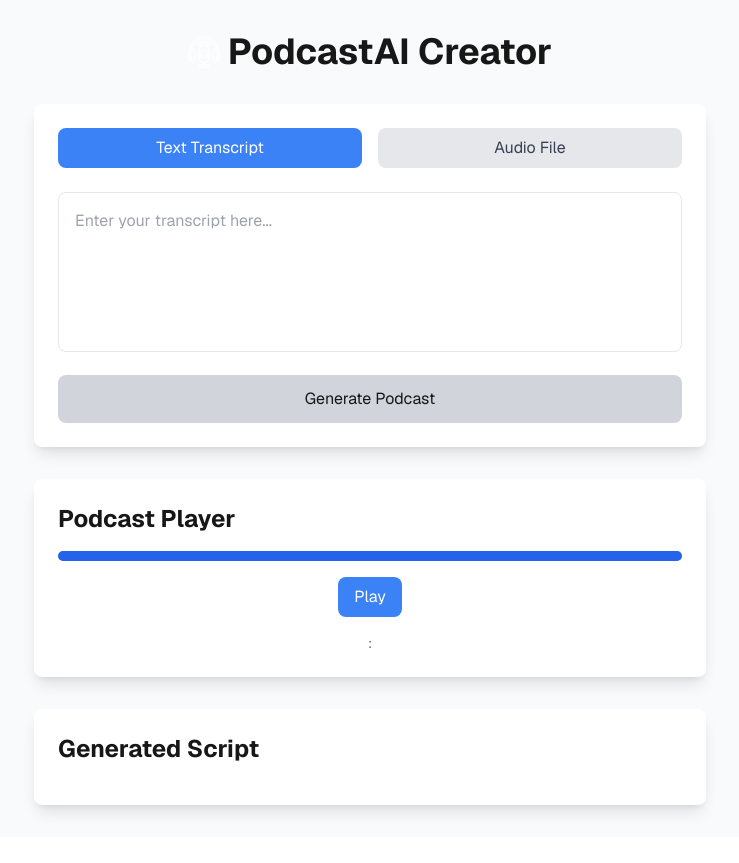
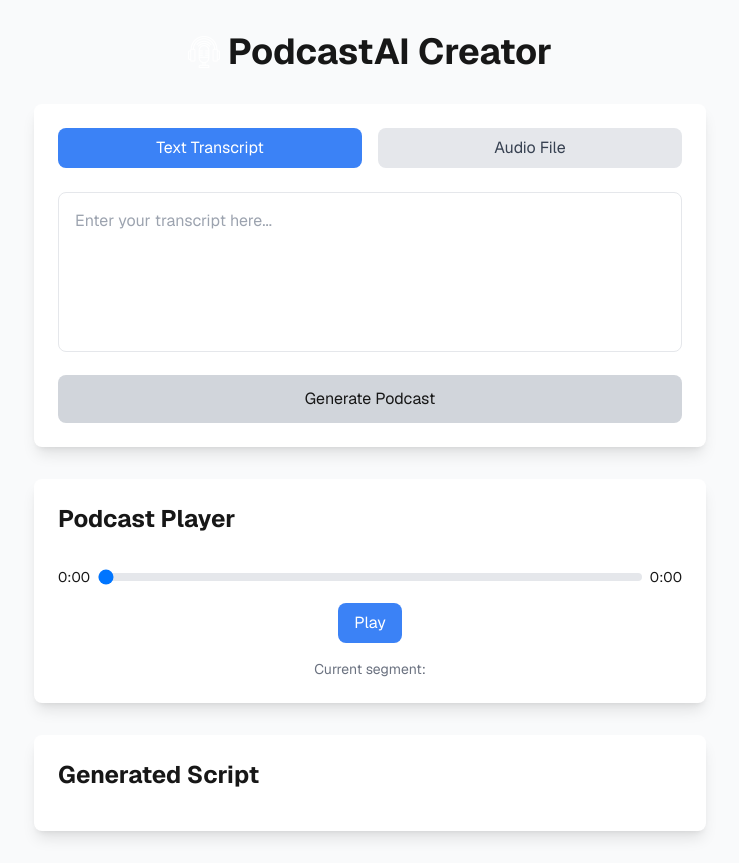
Before and after one commit to kwong0419/podcast-generator, a Next.js app in the folder frontend/: page / in a window 1280 px wide. Shown: the whole page, without its empty margins (270-1009 px from the left). Before the commit the page ends 837 px from the top, so only its background shows below. Built offline with nearby package versions, Linux system fonts and the light colour scheme.

Commit message:
change PodcastPlayer to use audio inputinstead of broken segments

```diff
--- a/frontend/app/components/PodcastPlayer.tsx
+++ b/frontend/app/components/PodcastPlayer.tsx
@@ -9,18 +9,22 @@ interface PodcastPlayerProps {
 
 export default function PodcastPlayer({segments}: PodcastPlayerProps) {
   const [isPlaying, setIsPlaying] = useState(false)
-  const [currentSegmentIndex, setCurrentSegmentIndex] = useState(0)
-  const [audioQueue, setAudioQueue] = useState<HTMLAudioElement[]>([])
+  const [currentTime, setCurrentTime] = useState(0)
+  const [duration, setDuration] = useState(0)
   const [isLoading, setIsLoading] = useState(false)
-  const currentAudioRef = useRef<HTMLAudioElement | null>(null)
+  const audioRef = useRef<HTMLAudioElement | null>(null)
+  const [audioUrl, setAudioUrl] = useState<string | null>(null)
 
-  // Voice IDs from ElevenLabs (customizable)
+  // Voice IDs from ElevenLabs
   const voices = {
-    'Host A': 'pNInz6obpgDQGcFmaJgB', // Adam
-    'Host B': 'yoZ06aMxZJJ28mfd3POQ', // Sam
+    'Host A': 'UgBBYS2sOqTuMpoF3BR0', // Mark
+    'Host B': '56AoDkrOh6qfVPDXZ7Pt', // Cassidy
   }
 
   const generateSpeech = async (text: string, voiceId: string): Promise<Blob> => {
+    console.log('Generating speech for:', text, 'with voice:', voiceId)
+
+    try {
       const response = await fetch(`https://api.elevenlabs.io/v1/text-to-speech/${voiceId}`, {
         method: 'POST',
         headers: {
@@ -39,35 +43,90 @@ export default function PodcastPlayer({segments}: PodcastPlayerProps) {
       })
 
       if (!response.ok) {
-      const errorData = await response.json().catch(() => ({}))
+        const errorData = await response.json()
         console.error('ElevenLabs API Error:', errorData)
-      throw new Error(`Failed to generate audio: ${response.status}`)
+        throw new Error(`Failed to generate audio: ${errorData.message || response.status}`)
       }
 
       return await response.blob()
+    } catch (error) {
+      console.error('Error generating speech:', error)
+      throw error
+    }
+  }
+
+  const concatenateAudioBlobs = async (audioBlobs: Blob[]): Promise<Blob> => {
+    const audioBuffers = await Promise.all(
+      audioBlobs.map(async (blob) => {
+        const arrayBuffer = await blob.arrayBuffer()
+        const audioContext = new (window.AudioContext || window.AudioContext)()
+        return await audioContext.decodeAudioData(arrayBuffer)
+      }),
+    )
+
+    // Calculate total duration
+    const totalLength = audioBuffers.reduce((acc, buffer) => acc + buffer.length, 0)
+
+    // Create a new audio context for concatenation
+    const audioContext = new (window.AudioContext || window.AudioContext)()
+    const finalBuffer = audioContext.createBuffer(
+      audioBuffers[0].numberOfChannels,
+      totalLength,
+      audioBuffers[0].sampleRate,
+    )
+
+    // Concatenate all audio buffers
+    let offset = 0
+    for (const buffer of audioBuffers) {
+      for (let channel = 0; channel < buffer.numberOfChannels; channel++) {
+        const channelData = buffer.getChannelData(channel)
+        finalBuffer.getChannelData(channel).set(channelData, offset)
+      }
+      offset += buffer.length
+    }
+
+    // Convert back to blob
+    const mediaStreamSource = audioContext.createMediaStreamDestination()
+    const source = audioContext.createBufferSource()
+    source.buffer = finalBuffer
+    source.connect(mediaStreamSource)
+    source.start(0)
+
+    return new Promise((resolve) => {
+      const mediaRecorder = new MediaRecorder(mediaStreamSource.stream)
+      const chunks: BlobPart[] = []
+
+      mediaRecorder.ondataavailable = (e) => chunks.push(e.data)
+      mediaRecorder.onstop = () => resolve(new Blob(chunks, {type: 'audio/mpeg'}))
+
+      mediaRecorder.start()
+      setTimeout(() => mediaRecorder.stop(), finalBuffer.duration * 1000 + 100)
+    })
   }
 
   const loadAudioSegments = async () => {
+    console.log('Loading audio segments for:', segments)
     setIsLoading(true)
-    const audioElements: HTMLAudioElement[] = []
+    const audioBlobs: Blob[] = []
 
     try {
+      // Process segments sequentially instead of in parallel
       for (const segment of segments) {
-        if (segment.speaker in voices) {
         const audioBlob = await generateSpeech(segment.text, voices[segment.speaker as keyof typeof voices])
+        audioBlobs.push(audioBlob)
 
-          const audioUrl = URL.createObjectURL(audioBlob)
-          const audio = new Audio(audioUrl)
+        // Add a small delay between requests to avoid rate limiting
+        await new Promise((resolve) => setTimeout(resolve, 250))
+      }
 
-          // Add ended event listener to play next segment
-          audio.addEventListener('ended', () => {
-            playNextSegment()
-          })
+      const concatenatedBlob = await concatenateAudioBlobs(audioBlobs)
+      const url = URL.createObjectURL(concatenatedBlob)
+      setAudioUrl(url)
 
-          audioElements.push(audio)
+      if (audioRef.current) {
+        audioRef.current.src = url
+        audioRef.current.load()
       }
-      }
-      setAudioQueue(audioElements)
     } catch (error) {
       console.error('Error loading audio segments:', error)
     } finally {
@@ -78,59 +137,77 @@ export default function PodcastPlayer({segments}: PodcastPlayerProps) {
   useEffect(() => {
     loadAudioSegments()
     return () => {
-      // Cleanup audio elements when component unmounts
-      audioQueue.forEach((audio) => {
-        audio.pause()
-        audio.src = ''
-      })
+      if (audioUrl) {
+        URL.revokeObjectURL(audioUrl)
+      }
     }
   }, [segments])
 
-  const playNextSegment = () => {
-    if (currentSegmentIndex < audioQueue.length - 1) {
-      setCurrentSegmentIndex((prev) => prev + 1)
-      playSegment(currentSegmentIndex + 1)
-    } else {
-      setIsPlaying(false)
-      setCurrentSegmentIndex(0)
+  const handleTimeUpdate = () => {
+    if (audioRef.current) {
+      setCurrentTime(audioRef.current.currentTime)
     }
   }
 
-  const playSegment = (index: number) => {
-    if (currentAudioRef.current) {
-      currentAudioRef.current.pause()
+  const handleLoadedMetadata = () => {
+    if (audioRef.current) {
+      setDuration(audioRef.current.duration)
     }
-    const audio = audioQueue[index]
-    if (audio) {
-      currentAudioRef.current = audio
-      audio.play()
+  }
+
+  const handleSeek = (e: React.ChangeEvent<HTMLInputElement>) => {
+    const time = parseFloat(e.target.value)
+    if (audioRef.current) {
+      audioRef.current.currentTime = time
+      setCurrentTime(time)
     }
   }
 
   const togglePlayPause = () => {
+    if (audioRef.current) {
       if (isPlaying) {
-      currentAudioRef.current?.pause()
+        audioRef.current.pause()
       } else {
-      playSegment(currentSegmentIndex)
+        audioRef.current.play()
       }
       setIsPlaying(!isPlaying)
+    }
+  }
+
+  const formatTime = (time: number) => {
+    const minutes = Math.floor(time / 60)
+    const seconds = Math.floor(time % 60)
+    return `${minutes}:${seconds.toString().padStart(2, '0')}`
   }
 
   return (
     <div className="max-w-2xl mx-auto mt-8 bg-white dark:bg-gray-800 rounded-lg shadow-lg p-6">
       <h2 className="text-2xl font-bold mb-4">Podcast Player</h2>
       <div className="flex flex-col items-center space-y-4">
-        <div className="w-full bg-gray-200 rounded-full h-2.5">
-          <div
-            className="bg-blue-600 h-2.5 rounded-full"
-            style={{width: `${(currentSegmentIndex / segments.length) * 100}%`}}
-          ></div>
+        <audio
+          ref={audioRef}
+          onTimeUpdate={handleTimeUpdate}
+          onLoadedMetadata={handleLoadedMetadata}
+          onEnded={() => setIsPlaying(false)}
+        />
+
+        <div className="w-full flex items-center space-x-2">
+          <span className="text-sm">{formatTime(currentTime)}</span>
+          <input
+            type="range"
+            min="0"
+            max={duration || 0}
+            value={currentTime}
+            onChange={handleSeek}
+            className="flex-grow h-2 rounded-lg appearance-none bg-gray-200 dark:bg-gray-700 cursor-pointer"
+          />
+          <span className="text-sm">{formatTime(duration)}</span>
         </div>
 
         <div className="flex items-center space-x-4">
           <button
             onClick={togglePlayPause}
-            disabled={isLoading || audioQueue.length === 0}
+            disabled={isLoading || !audioUrl}
             className={`px-4 py-2 rounded-lg ${
               isLoading ? 'bg-gray-300 cursor-not-allowed' : 'bg-blue-500 hover:bg-blue-600 text-white'
             }`}
@@ -140,7 +217,8 @@ export default function PodcastPlayer({segments}: PodcastPlayerProps) {
         </div>
 
         <div className="text-sm text-gray-500">
-          {segments[currentSegmentIndex]?.speaker}: {segments[currentSegmentIndex]?.text}
+          {/* Calculate the current segment based on the current time and the duration of the audio */}
+          Current segment: {segments[Math.floor((currentTime / duration) * segments.length)]?.text || ''}
         </div>
       </div>
     </div>
```
Lines whose indentation alone changed are shown as unchanged.
